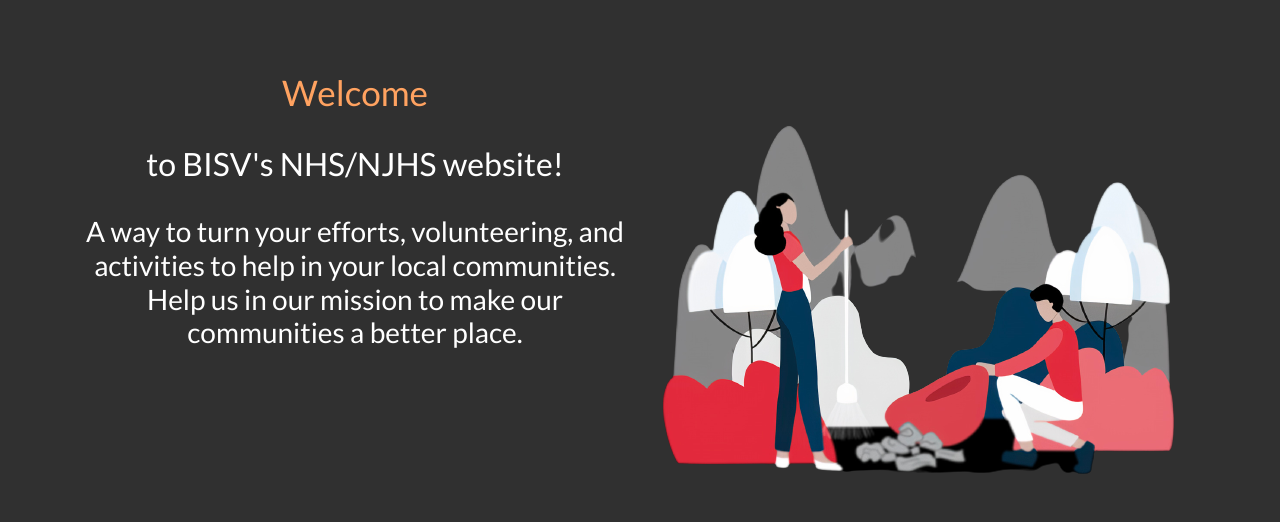
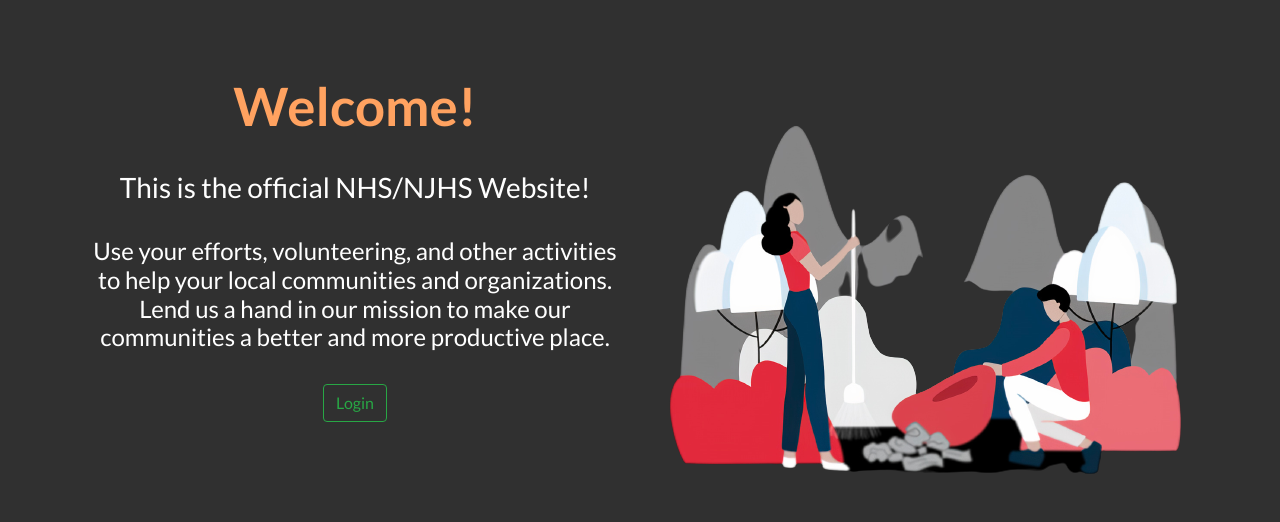
Before and after one commit to periodicta/nhs-site, a Flask app: page / in a window 1280 px wide. Shown: the part 63-585 px from the top of the page. Run offline with Flask 2, Linux system fonts and the light colour scheme; some libraries are stand-ins or nearby versions.

Commit message:
front page

```diff
--- a/templates/index.html
+++ b/templates/index.html
@@ -5,34 +5,21 @@
 <head>
 </head>
 <body>
-     <!-- <nav id="navbar">
-         <span style="width:33%;float:left;">
-              <strong><span class="navelement">NHS</span></strong>
-            <span class="navelement">Upcoming Events</span>
-            <span class="navelement">Hour Tracker</span>
-         </span>
-         <span style="width:33%;float:left;">
-              <strong><span class="navelement">NJHS</span></strong>
-          <span class="navelement">Upcoming Events</span>
-          <span class="navelement">Hour Tracker</span>
-         </span>
-         <span style="width:34%;float:right;">
-              <span class="navelement">Login</span>
-         </span>
-
-    </nav> -->
 
 
 
 <div class="container homePage1" style="background-color:#303030;">
     <div class="row">
         <div class="col-lg align-self-start text-center">
-            <button class="hollowButton" style="margin-bottom: 0.25em;">Welcome</button>
-            <h2>to BISV's NHS/NJHS website!</h2>
+            <button class="hollowButton" style="margin-bottom: 0.25em;"><strong style="font-size: 1.5em;">Welcome!</strong></button>
             <br>
-            <h3>A way to turn your efforts, volunteering, and activities to help in your local communities. Help us in our mission to make our communities a better place.</h3>
+            <h3>This is the official NHS/NJHS Website!</h3>
+            <br>
+            <h4> Use your efforts, volunteering, and other activities to help your local communities and organizations. Lend us a hand in our mission to make our communities a better and more productive place.</h4>
+            <br>
+            <a href="/login"><button class="btn btn-outline-success my-2 my-sm-0"  >Login</button></a>
         </div>
-        <div class="col-lg">
+        <div class="col-lg align-self-start text-center">
             <img src="./static/images/pickinguptrash.png" alt="">
         </div>
     </div>
```
